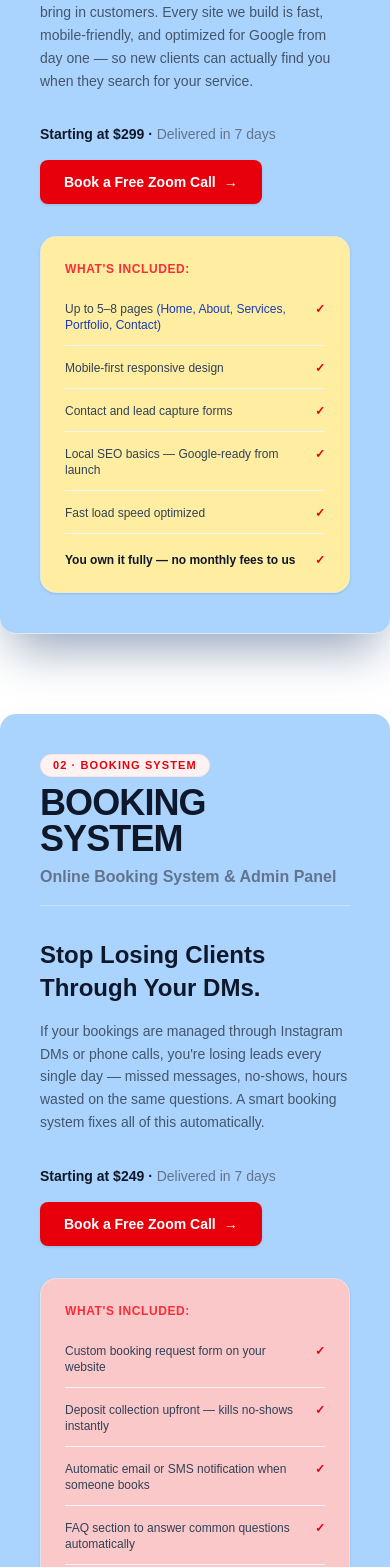
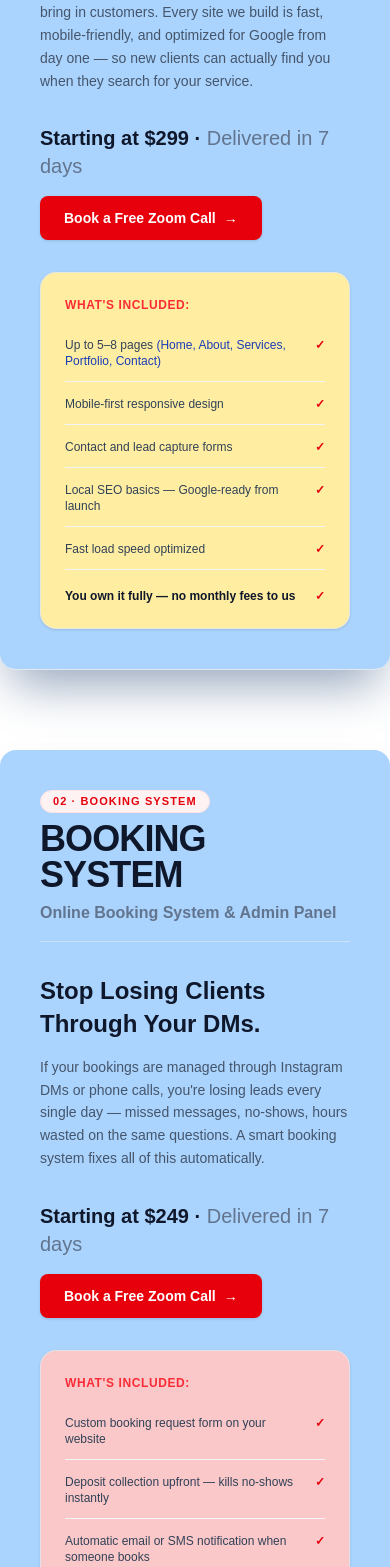
Before and after one commit to shevang5/web-page, a React (Vite) app in the folder AfterMax/: page /services in a window 390 px wide. Shown: the part 1241-2808 px from the top of the page. Built offline with nearby package versions, Linux system fonts and the light colour scheme.

Commit message:
Update font size for pricing and service details in ServicesPage

```diff
--- a/AfterMax/src/pages/ServicesPage.jsx
+++ b/AfterMax/src/pages/ServicesPage.jsx
@@ -95,7 +95,7 @@ const ServicesPage = () => {
 
             {/* Pricing & CTA */}
             <div className="pt-2">
-              <p className="text-sm md:text-2xl font-bold text-slate-900 mb-4">
+              <p className="text-xl md:text-2xl font-bold text-slate-900 mb-4">
                 Starting at $299 &middot; <span className="text-slate-500 font-normal">Delivered in 7 days</span>
               </p>
               <a
@@ -181,7 +181,7 @@ const ServicesPage = () => {
 
             {/* Pricing & CTA */}
             <div className="pt-2">
-              <p className="text-sm md:text-2xl font-bold text-slate-900 mb-4">
+              <p className="text-xl md:text-2xl font-bold text-slate-900 mb-4">
                 Starting at $249 &middot; <span className="text-slate-500 font-normal">Delivered in 7 days</span>
               </p>
               <a
@@ -267,7 +267,7 @@ const ServicesPage = () => {
 
             {/* Pricing & CTA */}
             <div className="pt-2">
-              <p className="text-sm md:text-2xl font-bold text-slate-900 mb-4">
+              <p className="text-xl md:text-2xl font-bold text-slate-900 mb-4">
                 Starting at $199 &middot; <span className="text-slate-500 font-normal">Delivered in 7 days</span>
               </p>
               <a
@@ -360,7 +360,7 @@ const ServicesPage = () => {
             <div className="bg-white border border-slate-200/80 rounded-2xl p-6 w-full shadow-sm">
               <div className="flex justify-between items-baseline mb-2">
                 <h4 className="text-lg font-bold text-slate-900">🎨 Logo Design</h4>
-                <span className="text-sm md:text-xl font-bold text-red-600">Starting at $80</span>
+                <span className="text-xl md:text-xl font-bold text-red-600">Starting at $80</span>
               </div>
               <p className="text-xs md:text-sm text-slate-600 leading-relaxed mb-3">
                 Your logo is the face of your business. We create custom logos that are clean, bold, and memorable — built specifically for your brand, not pulled from a template library.
@@ -414,7 +414,7 @@ const ServicesPage = () => {
                 <h4 className="text-xl font-bold text-slate-900">
                   Banner Design
                 </h4>
-                <span className="text-sm md:text-xl font-bold text-red-600">Starting at $40 / banner</span>
+                <span className="text-xl md:text-xl font-bold text-red-600">Starting at $40 / banner</span>
               </div>
               <p className="text-slate-600 text-xs md:text-sm leading-relaxed mb-6">
                 Whether it's a website header, a social media banner, or a print-ready file for a local event — your banner needs to grab attention in under 2 seconds. We design bold, clear banners that communicate instantly.
@@ -442,7 +442,7 @@ const ServicesPage = () => {
                 <h4 className="text-xl font-bold text-slate-900">
                   Poster Design
                 </h4>
-                <span className="text-sm md:text-xl font-bold text-red-600">Starting at $50</span>
+                <span className="text-xl md:text-xl font-bold text-red-600">Starting at $50</span>
               </div>
               <p className="text-slate-600 text-xs md:text-sm leading-relaxed mb-6">
                 Promote your business, announce an event, or run a seasonal offer with a professionally designed poster that actually gets noticed. Clean layout, strong typography, your branding — ready to share anywhere.
```
